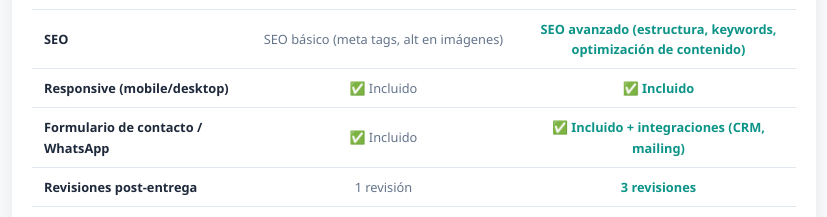
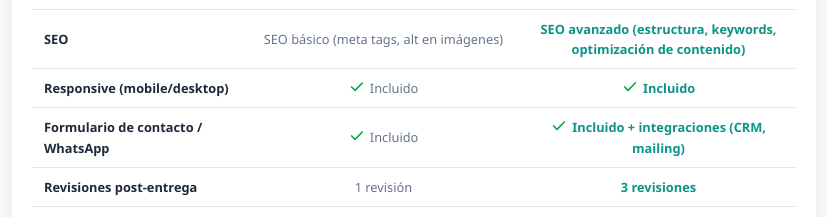
Before and after one commit to santiagodaghero/micomerciodigital, a React (Vite) app: page /#/servicio/1 in a window 1280 px wide. Shown: the part 1850-2067 px from the top of the page, without its empty margins (226-1053 px from the left). Built offline with nearby package versions, Linux system fonts and the light colour scheme.

Commit message:
Feat: checkmark verde SVG en tabla comparativa

```diff
--- a/src/components/ServiceComparison/ServiceComparison.css
+++ b/src/components/ServiceComparison/ServiceComparison.css
@@ -144,6 +144,14 @@
   border-bottom: none;
 }
 
+.svc-check {
+  width: 16px;
+  height: 16px;
+  color: #16a34a;
+  vertical-align: -2px;
+  margin-right: 2px;
+}
+
 @media (max-width: 768px) {
   .svc-comparison {
     margin-top: 2rem;
--- a/src/components/ServiceComparison/ServiceComparison.jsx
+++ b/src/components/ServiceComparison/ServiceComparison.jsx
@@ -1,7 +1,26 @@
 import AnimatedSection from '../AnimatedSection/AnimatedSection'
 import './ServiceComparison.css'
 
+function CheckIcon() {
+  return (
+    <svg className="svc-check" viewBox="0 0 24 24" fill="none" stroke="currentColor" strokeWidth="2.5" strokeLinecap="round" strokeLinejoin="round">
+      <polyline points="20 6 9 17 4 12" />
+    </svg>
+  )
+}
+
 export default function ServiceComparison({ rows }) {
+  const formatCell = (text) => {
+    if (text.startsWith('✅')) {
+      return (
+        <>
+          <CheckIcon /> {text.replace('✅', '').trim()}
+        </>
+      )
+    }
+    return text
+  }
+
   return (
     <section className="svc-comparison">
       <AnimatedSection>
@@ -25,8 +44,8 @@ export default function ServiceComparison({ rows }) {
               {rows.map((row) => (
                 <tr key={row.feature}>
                   <td className="svc-comparison__td svc-comparison__td--feature">{row.feature}</td>
-                  <td className="svc-comparison__td">{row.standard}</td>
-                  <td className="svc-comparison__td svc-comparison__td--custom">{row.custom}</td>
+                  <td className="svc-comparison__td">{formatCell(row.standard)}</td>
+                  <td className="svc-comparison__td svc-comparison__td--custom">{formatCell(row.custom)}</td>
                 </tr>
               ))}
             </tbody>
```
